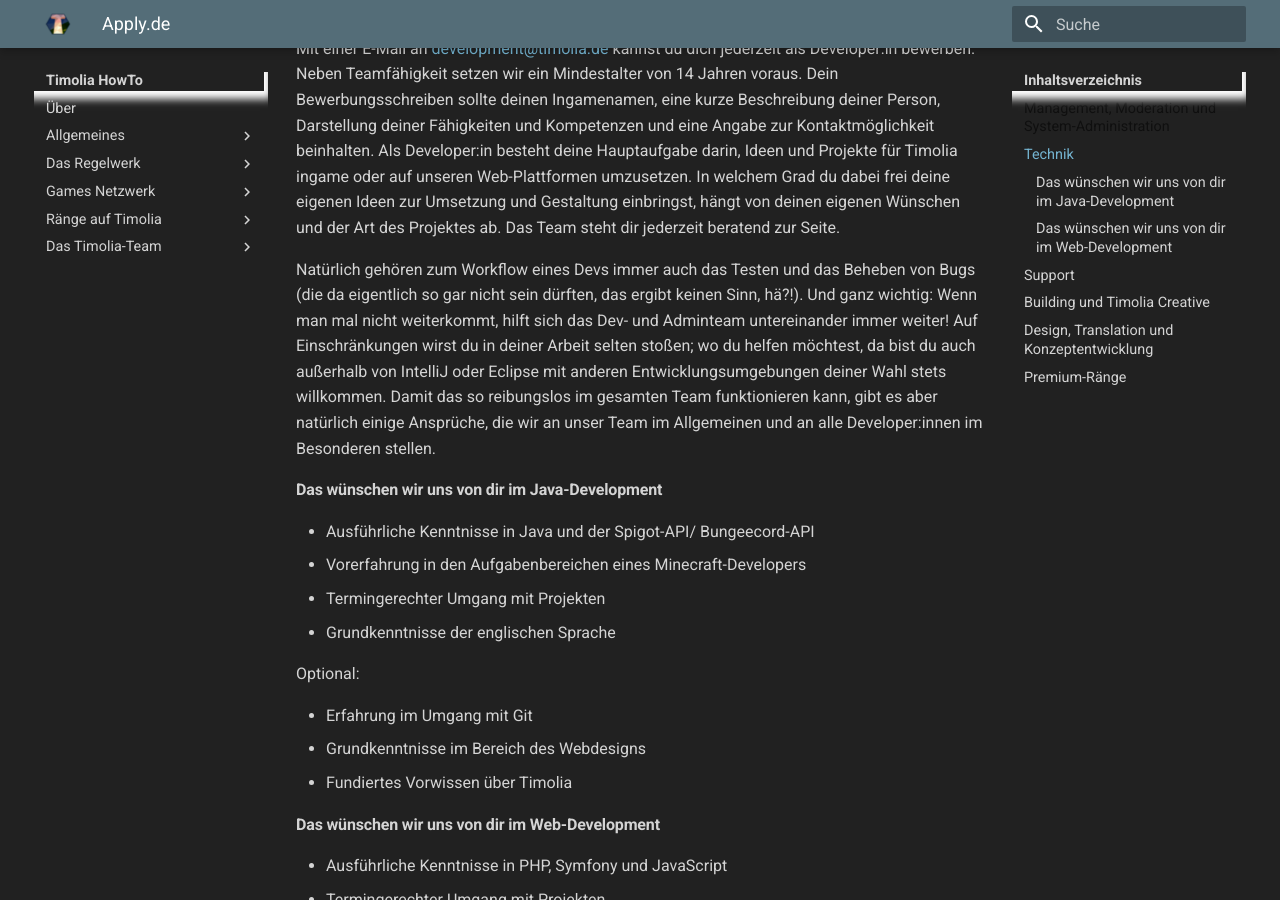
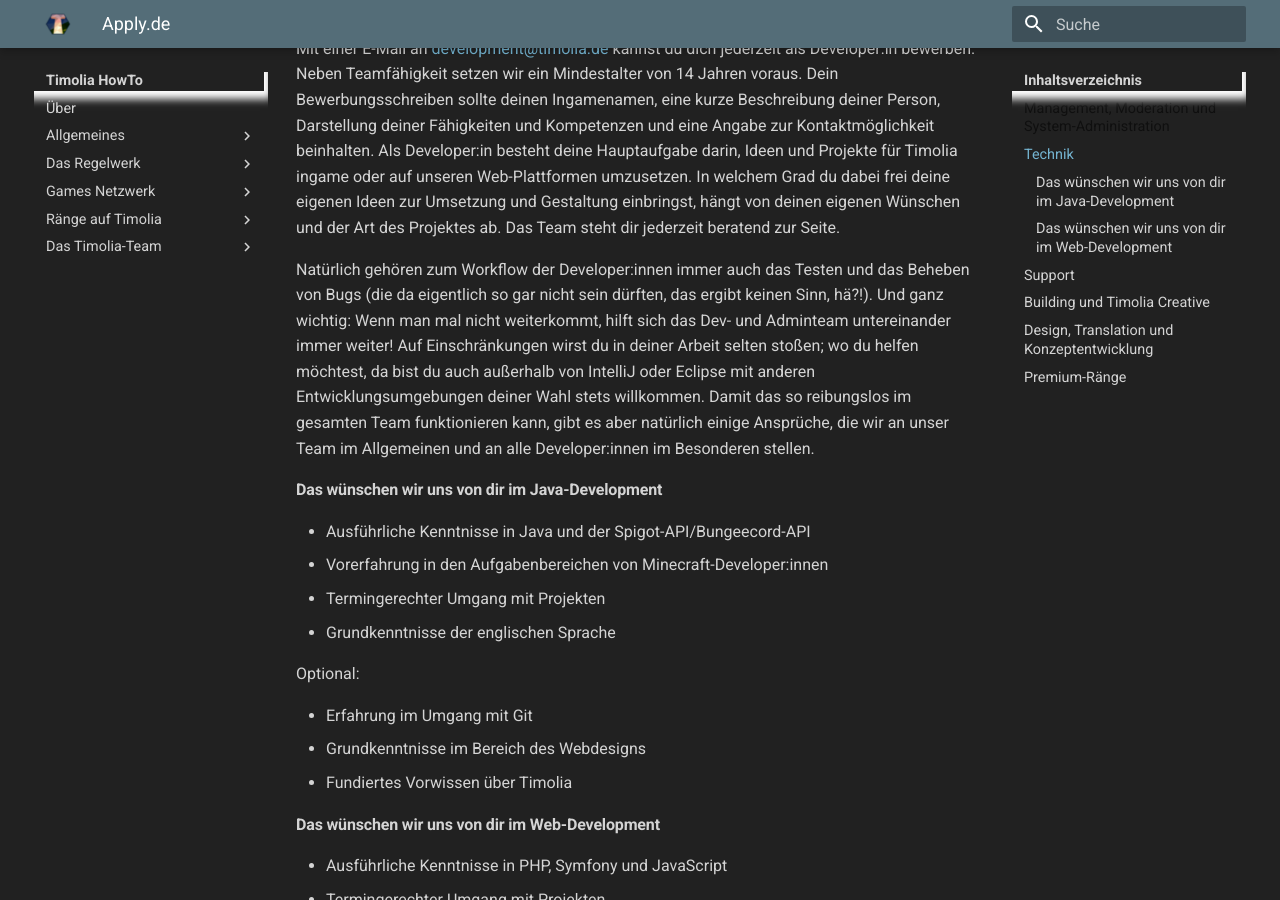
Before and after one commit to TimoliaDE/HowTo, an MkDocs documentation site: the page built from docs/team/apply.de.md, in a window 1280 px wide and 900 px high, scrolled down 479 px. Built offline with MkDocs 1.6.1 and Material for MkDocs 9.7.7, drawn with Linux system fonts in a browser that asks for light colours; old or Windows-style settings are respelled for this version of MkDocs.

Commit message:
Web-Development Apply HowTo IX

```diff
--- a/docs/team/apply.de.md
+++ b/docs/team/apply.de.md
@@ -10,13 +10,13 @@ Mit einer E-Mail an <a href="mailto:development@timolia.de">development@timolia.
 Dein Bewerbungsschreiben sollte deinen Ingamenamen, eine kurze Beschreibung deiner Person, Darstellung deiner Fähigkeiten und Kompetenzen und eine Angabe zur Kontaktmöglichkeit beinhalten. Als Developer:in besteht deine Hauptaufgabe darin, Ideen und Projekte für Timolia ingame oder auf unseren Web-Plattformen umzusetzen.
 In welchem Grad du dabei frei deine eigenen Ideen zur Umsetzung und Gestaltung einbringst, hängt von deinen eigenen Wünschen und der Art des Projektes ab. Das Team steht dir jederzeit beratend zur Seite.
 
-Natürlich gehören zum Workflow eines Devs immer auch das Testen und das Beheben von Bugs (die da eigentlich so gar nicht sein dürften, das ergibt keinen Sinn, hä?!). Und ganz wichtig: Wenn man mal nicht weiterkommt, hilft sich das Dev- und Adminteam untereinander immer weiter!
+Natürlich gehören zum Workflow der Developer:innen immer auch das Testen und das Beheben von Bugs (die da eigentlich so gar nicht sein dürften, das ergibt keinen Sinn, hä?!). Und ganz wichtig: Wenn man mal nicht weiterkommt, hilft sich das Dev- und Adminteam untereinander immer weiter!
 Auf Einschränkungen wirst du in deiner Arbeit selten stoßen; wo du helfen möchtest, da bist du auch außerhalb von IntelliJ oder Eclipse mit anderen Entwicklungsumgebungen deiner Wahl stets willkommen.
 Damit das so reibungslos im gesamten Team funktionieren kann, gibt es aber natürlich einige Ansprüche, die wir an unser Team im Allgemeinen und an alle Developer:innen im Besonderen stellen.
 
 #### Das wünschen wir uns von dir im Java-Development
-- Ausführliche Kenntnisse in Java und der Spigot-API/ Bungeecord-API
-- Vorerfahrung in den Aufgabenbereichen eines Minecraft-Developers
+- Ausführliche Kenntnisse in Java und der Spigot-API/Bungeecord-API
+- Vorerfahrung in den Aufgabenbereichen von Minecraft-Developer:innen
 - Termingerechter Umgang mit Projekten
 - Grundkenntnisse der englischen Sprache
 
```
